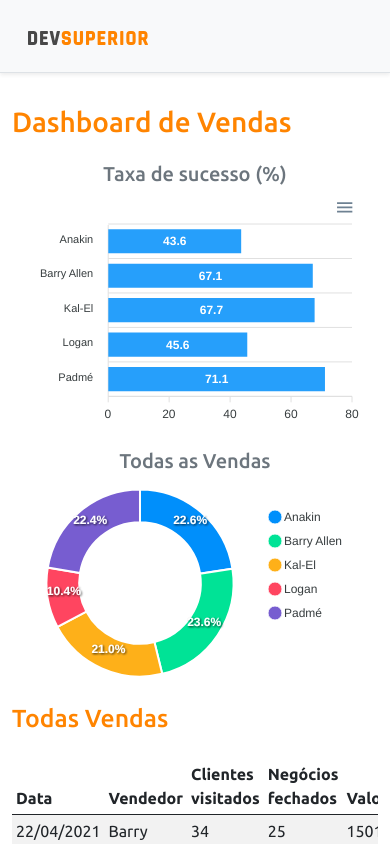
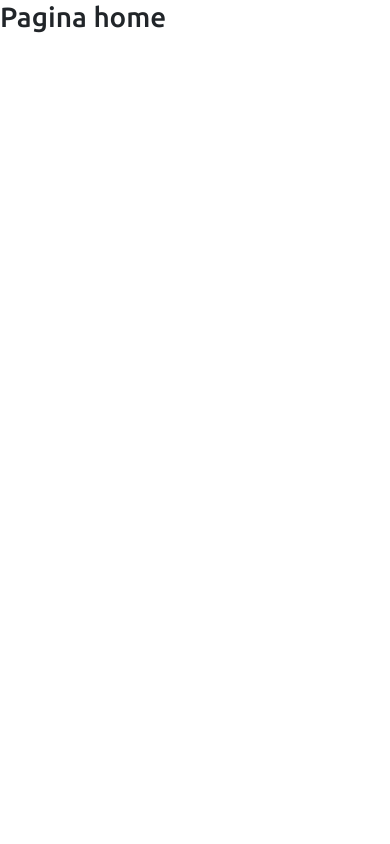
Before and after one commit to julianovieira7/projeto-sds3, a React (Create React App) app in the folder frontend/: page / in a window 390 px wide. Shown: the top 844 px of the page. Built offline with nearby package versions, Linux system fonts and the light colour scheme.

Commit message:
Implementando rotas

```diff
--- a/frontend/package.json
+++ b/frontend/package.json
@@ -16,6 +16,7 @@
     "react": "^17.0.2",
     "react-apexcharts": "^1.3.9",
     "react-dom": "^17.0.2",
+    "react-router-dom": "^5.2.0",
     "react-scripts": "4.0.3",
     "typescript": "^4.1.2",
     "web-vitals": "^1.0.1"
@@ -43,5 +44,8 @@
       "last 1 firefox version",
       "last 1 safari version"
     ]
+  },
+  "devDependencies": {
+    "@types/react-router-dom": "^5.1.7"
   }
 }
--- a/frontend/src/App.tsx
+++ b/frontend/src/App.tsx
@@ -1,33 +1,7 @@
-import BarChart from "components/BarChart";
-import DataTable from "components/DataTable";
-import DonutChart from "components/DonutChart";
-import Footer from "components/Footer";
-import NavBar from "components/NavBar";
+import Routes from "Routes";
 
 function App() {
-  return (
-    <>
-      <NavBar />
-      <div className="container">
-        <h1 className="text-primary py-3">Dashboard de Vendas</h1>
-        <div className="row px-3">
-          <div className="col-sm-6">
-            <h5 className="text-center text-secondary">Taxa de sucesso (%)</h5>
-            <BarChart />
-          </div>
-          <div className="col-sm-6">
-            <h5 className="text-center text-secondary">Todas as Vendas</h5>
-            <DonutChart />
-          </div>
-        </div>
-        <div className="py-3">
-          <h2 className="text-primary"> Todas Vendas</h2>
-        </div>
-        <DataTable />
-      </div>
-      <Footer />
-    </>
-  );
+  return <Routes />;
 }
 
 export default App;
--- /dev/null
+++ b/frontend/src/Routes.tsx
@@ -0,0 +1,22 @@
+import Dashboard from "pages/Dashboard";
+import Home from "pages/Home";
+import React from "react";
+import { BrowserRouter, Route, Switch } from "react-router-dom";
+
+const Routes = () => {
+  return (
+    <BrowserRouter>
+      <Switch>
+        <Route path="/" exact>
+          <Home />
+        </Route>
+
+        <Route path="/dashboard">
+          <Dashboard />
+        </Route>
+      </Switch>
+    </BrowserRouter>
+  );
+};
+
+export default Routes;
--- /dev/null
+++ b/frontend/src/pages/Dashboard/index.tsx
@@ -0,0 +1,34 @@
+import ImgDsDark from "assets/img/ds-dark.svg";
+import BarChart from "components/BarChart";
+import DataTable from "components/DataTable";
+import DonutChart from "components/DonutChart";
+import Footer from "components/Footer";
+import NavBar from "components/NavBar";
+import React from "react";
+const Dashboard = () => {
+  return (
+    <>
+      <NavBar />
+      <div className="container">
+        <h1 className="text-primary py-3">Dashboard de Vendas</h1>
+        <div className="row px-3">
+          <div className="col-sm-6">
+            <h5 className="text-center text-secondary">Taxa de sucesso (%)</h5>
+            <BarChart />
+          </div>
+          <div className="col-sm-6">
+            <h5 className="text-center text-secondary">Todas as Vendas</h5>
+            <DonutChart />
+          </div>
+        </div>
+        <div className="py-3">
+          <h2 className="text-primary"> Todas Vendas</h2>
+        </div>
+        <DataTable />
+      </div>
+      <Footer />
+    </>
+  );
+};
+
+export default Dashboard;
--- /dev/null
+++ b/frontend/src/pages/Home/index.tsx
@@ -0,0 +1,10 @@
+import ImgDsDark from "assets/img/ds-dark.svg";
+const Home = () => {
+  return (
+    <div>
+      <h1>Pagina home</h1>
+    </div>
+  );
+};
+
+export default Home;
```
Also changed, not shown: 1 other file (tests, documents, lock files or other folders).
